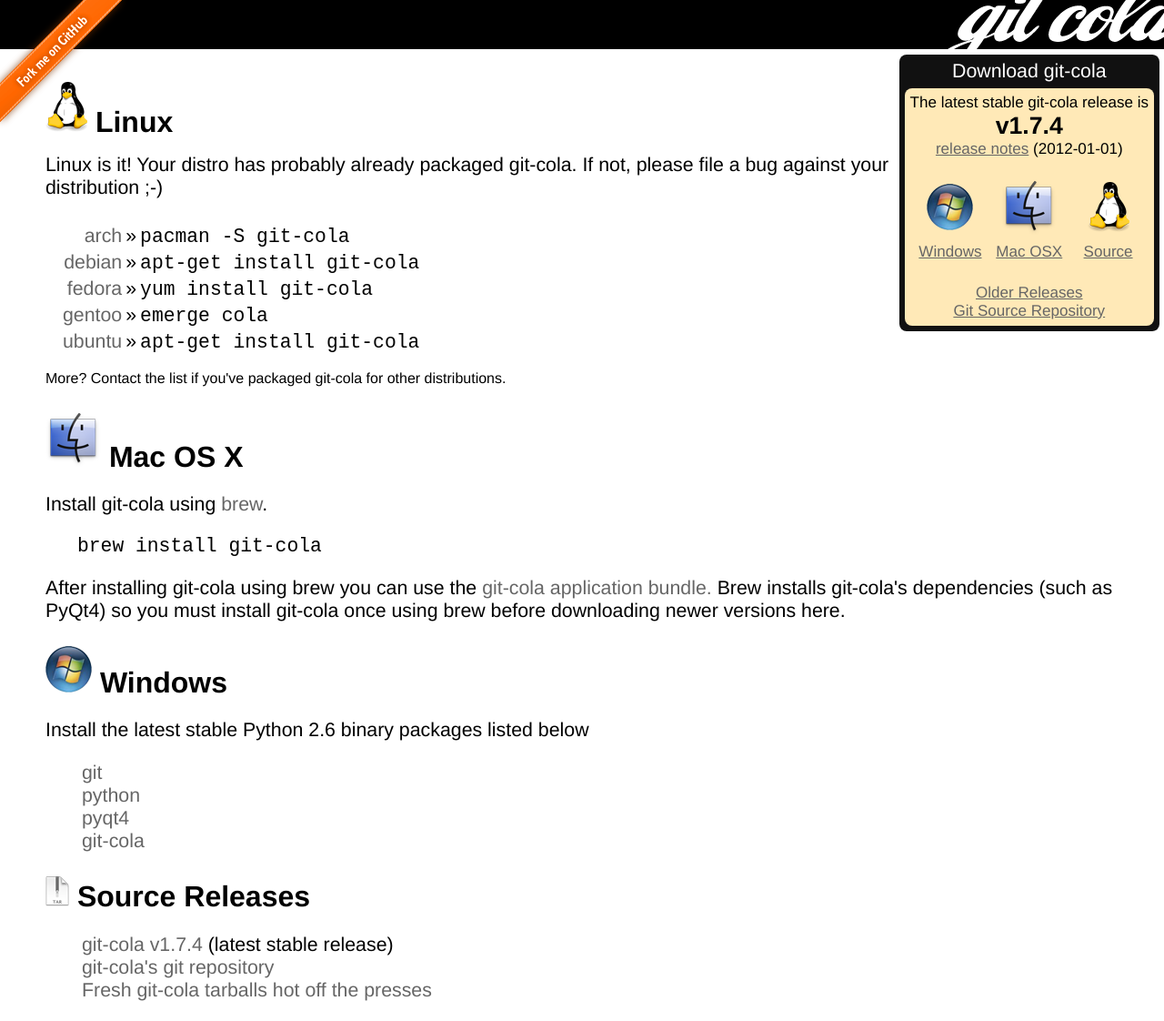
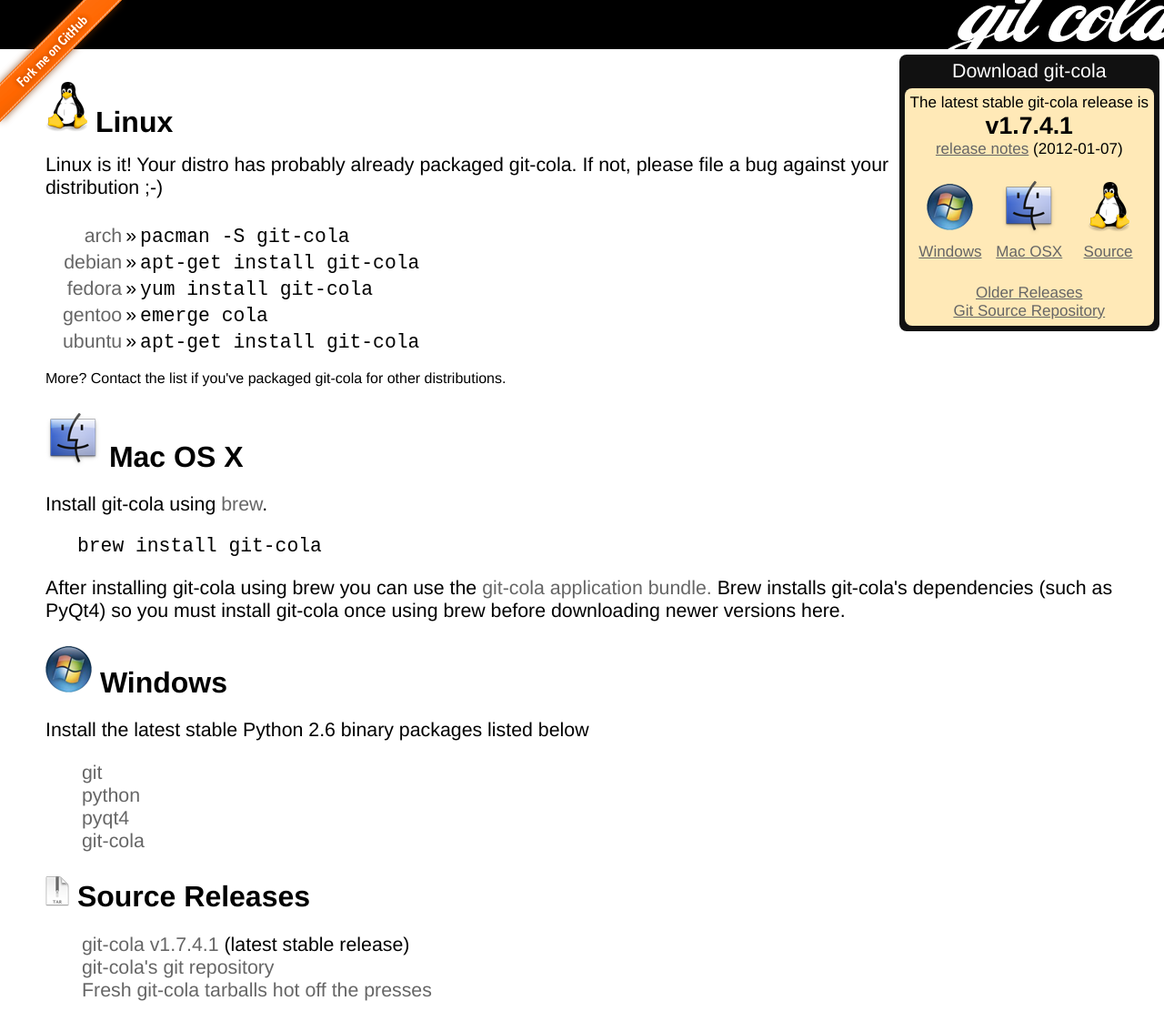
Before and after one commit to git-cola/git-cola.github.io, a Jekyll site: the page built from downloads.html, in a window 1280 px wide. Shown: the whole page at 91% size. Built offline with Jekyll 4.4.1, drawn with Linux system fonts in a browser that asks for light colours; Markdown is read by kramdown in place of the engine named in the settings.

Commit message:
git-cola 1.7.4.1

```diff
--- a/_config.yml
+++ b/_config.yml
@@ -12,7 +12,7 @@
   png_url:    /images/latex
 
 # git-cola variables
-cola_version: "1.7.4"
-cola_release_date: "2012-01-01"
+cola_version: "1.7.4.1"
+cola_release_date: "2012-01-07"
 cola_downloads: "https://github.com/downloads/git-cola/git-cola"
 cola_github: "https://github.com/git-cola/git-cola"
```
